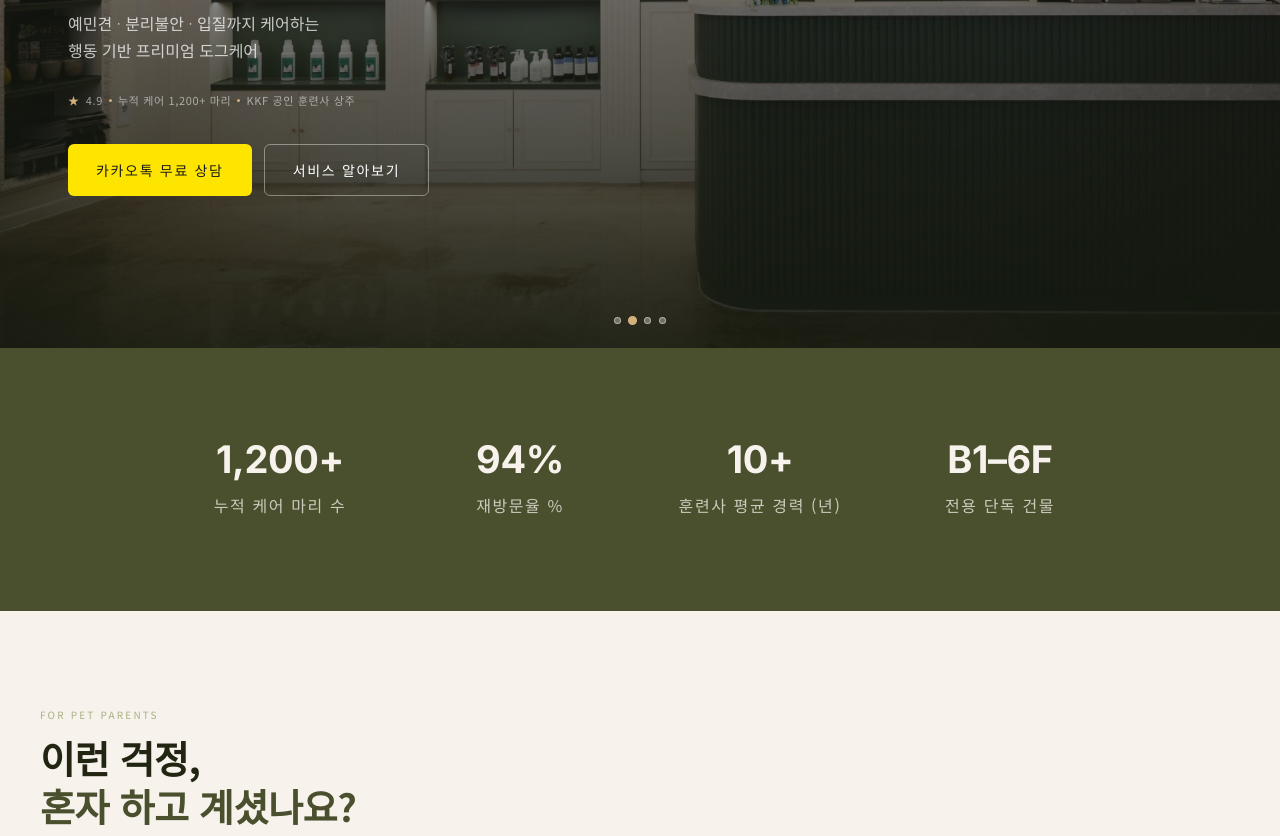
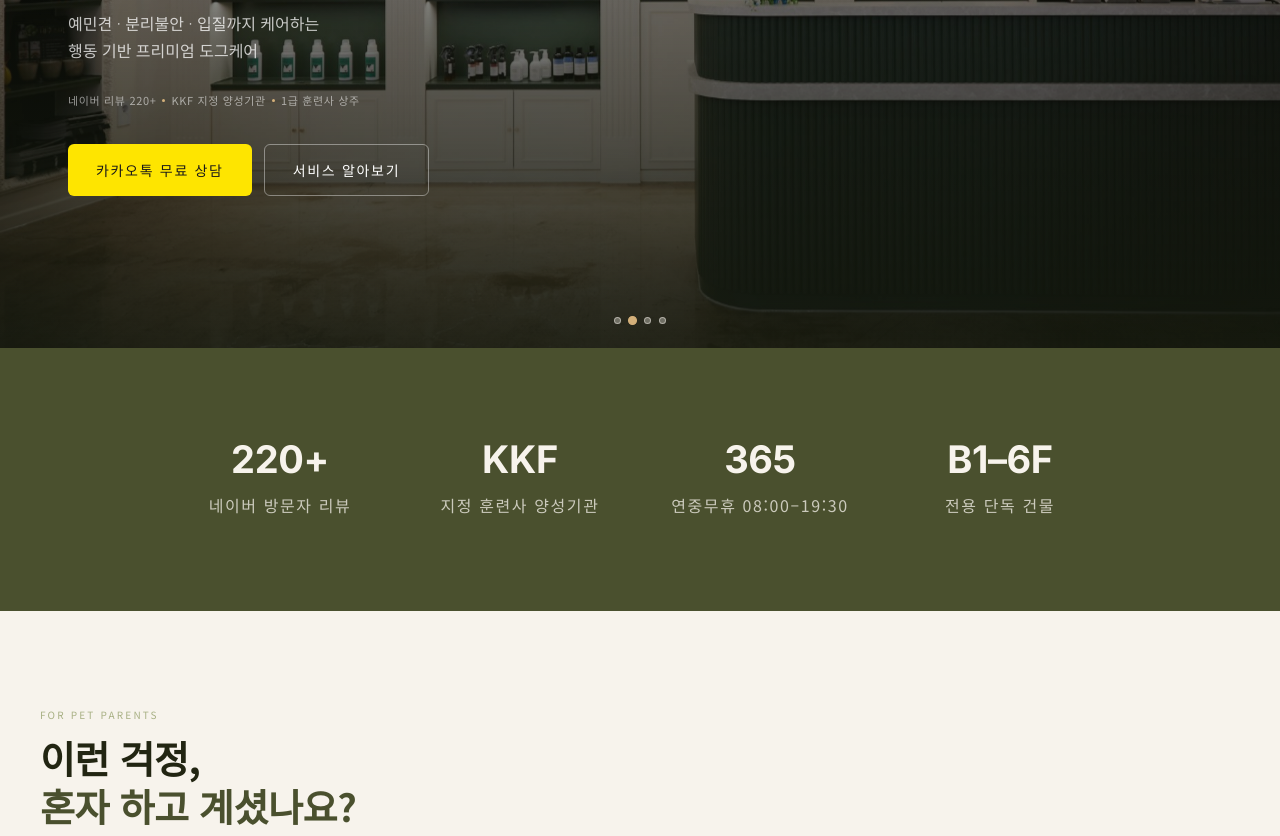
Before and after one commit to DioneChris/dione-dogcare, a plain HTML site: page index.html in a window 1280 px wide. Shown: the part 452-1288 px from the top of the page. Drawn offline with nearby package versions, Linux system fonts and the light colour scheme.

Commit message:
홈페이지 신뢰 지표를 확인된 사실로 교체
- 근거가 확인되지 않은 별점 4.9, 누적 1,200+, 재방문율 94%, 평균 경력 10년+ 제거
- 네이버 방문자 리뷰 220+, KKF 지정 훈련사 양성기관, 연중무휴 08:00–19:30으로 대체
- 숫자 띠가 처음부터 실제 값을 보여주도록 카운터(0에서 시작) 제거
- 협력 병원 소개의 최상급 표현('대한민국 대표') 삭제
- 푸터 연도 2024 → 2026 (index, qna)

Co-Authored-By: Claude Opus 5.5 <noreply@anthropic.com>

```diff
--- a/index.html
+++ b/index.html
@@ -1136,7 +1136,7 @@ footer {
   .hero-slide:nth-child(3) { background-image: url('images/hero-3mo.jpeg'); }
   .hero-slide:nth-child(4) { background-image: url('images/hero-4mo.jpeg'); }
 
-  /* HERO: 4.9 누적케어 1줄 유지 */
+  /* HERO: 신뢰 지표 1줄 유지 */
   .hero-trust {
     font-size: 10px;
     gap: 4px;
@@ -1278,12 +1278,11 @@ footer {
       행동 기반 프리미엄 도그케어
     </p>
     <div class="hero-trust">
-      <span class="star">★</span>
-      <span>4.9</span>
+      <span>네이버 리뷰 220+</span>
       <span class="hero-trust-dot"></span>
-      <span>누적 케어 1,200+ 마리</span>
+      <span>KKF 지정 양성기관</span>
       <span class="hero-trust-dot"></span>
-      <span>KKF 공인 훈련사 상주</span>
+      <span>1급 훈련사 상주</span>
     </div>
     <div class="hero-ctas">
       <a href="https://pf.kakao.com/_aFexmG" target="_blank" class="btn-primary">카카오톡 무료 상담</a>
@@ -1297,16 +1296,16 @@ footer {
 <section id="authority">
   <div class="authority-inner">
     <div class="authority-item reveal">
-      <div class="authority-num" data-count="1200">0</div>
-      <div class="authority-label">누적 케어 마리 수</div>
+      <div class="authority-num">220+</div>
+      <div class="authority-label">네이버 방문자 리뷰</div>
     </div>
     <div class="authority-item reveal reveal-delay-1">
-      <div class="authority-num" data-count="94">0</div>
-      <div class="authority-label">재방문율 %</div>
+      <div class="authority-num">KKF</div>
+      <div class="authority-label">지정 훈련사 양성기관</div>
     </div>
     <div class="authority-item reveal reveal-delay-2">
-      <div class="authority-num">10+</div>
-      <div class="authority-label">훈련사 평균 경력 (년)</div>
+      <div class="authority-num">365</div>
+      <div class="authority-label">연중무휴 08:00–19:30</div>
     </div>
     <div class="authority-item reveal reveal-delay-3">
       <div class="authority-num">B1–6F</div>
@@ -1696,7 +1695,7 @@ footer {
         </div>
         <div class="partner-info">
           <p class="partner-name">예은동물병원</p>
-          <p class="partner-desc">대한민국 대표 종합 동물병원. 응급 상황 시 즉각 의료 연계.</p>
+          <p class="partner-desc">종합 동물병원. 응급 상황 시 바로 연계합니다.</p>
         </div>
       </div>
 
@@ -1835,7 +1834,7 @@ footer {
 
   </div>
   <div class="footer-bottom">
-    <span class="footer-copy">© 2024 DIONE DOG CARE. All rights reserved.</span>
+    <span class="footer-copy">© 2026 DIONE DOG CARE. All rights reserved.</span>
   </div>
 </footer>
 
```
Also changed, not shown: qna.html (+1 -1 lines).
